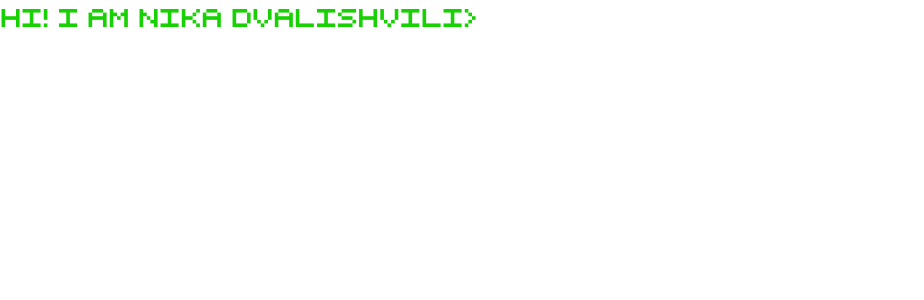
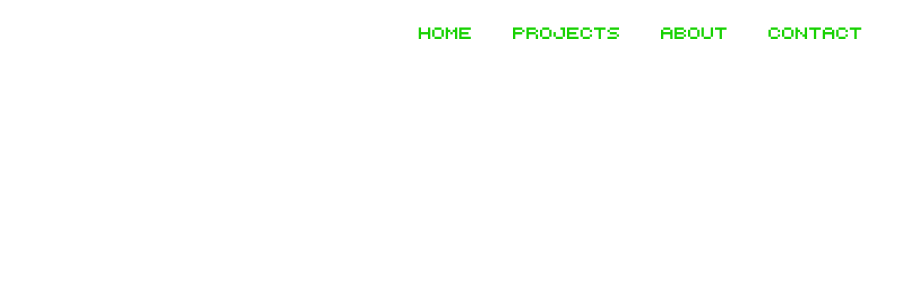
Before and after one commit to NikolozDvalishvili21/Portfolio, a React (Create React App) app in the folder portfolio/: page / in a window 1280 px wide. Shown: the top 300 px of the page, without its empty margins (0-924 px from the left). Built offline with nearby package versions, Linux system fonts and the light colour scheme.

Commit message:
navbar starting point

```diff
--- a/package.json
+++ b/package.json
@@ -5,6 +5,7 @@
   "dependencies": {
     "@emotion/react": "^11.11.4",
     "@emotion/styled": "^11.11.5",
-    "@mui/material": "^5.16.0"
+    "@mui/material": "^5.16.0",
+    "bootstrap": "^5.3.3"
   }
 }
--- a/portfolio/package.json
+++ b/portfolio/package.json
@@ -6,6 +6,7 @@
     "@testing-library/jest-dom": "^5.17.0",
     "@testing-library/react": "^13.4.0",
     "@testing-library/user-event": "^13.5.0",
+    "bootstrap": "^5.3.3",
     "react": "^18.3.1",
     "react-dom": "^18.3.1",
     "react-scripts": "5.0.1",
--- a/portfolio/src/App.js
+++ b/portfolio/src/App.js
@@ -1,5 +1,6 @@
 import "./App.css";
 import Home from "./pages/Home";
+import 'bootstrap/dist/css/bootstrap.min.css';
 
 function App() {
   return <>
--- a/portfolio/src/components/Navbar/index.jsx
+++ b/portfolio/src/components/Navbar/index.jsx
@@ -1,21 +1,32 @@
 import React from "react";
-import { ReactTyped } from "react-typed";
+// import { ReactTyped } from "react-typed";
+import "../Navbar/style.css"
 const Navbar = () => {
-  const [value, setValue] = React.useState("one");
+  // const [value, setValue] = React.useState("one");
 
-  const handleChange = (event, newValue) => {
-    setValue(newValue);
-  };
+  // const handleChange = (event, newValue) => {
+  //   setValue(newValue);
+  // };
   return (
     <>
-       <ReactTyped
+       {/* <ReactTyped
           strings={["Hi! I am Nika Dvalishvili"]}
           typeSpeed={100}
           backSpeed={20}
           cursorChar=">"
           showCursor={true}
           style={{fontFamily: 'retro', color: "#17D102", fontSize: "25px"}}
-        />
+        /> */}
+
+        <div className="navbar_content">
+          <div className="inner_content">
+            <a href="" className="home">Home</a>
+            <a href="" className="projects">Projects</a>
+            <a href="" className="about">About</a>
+            <a href="" className="contact">Contact</a>
+          </div>
+        </div>
+
     </>
   );
 };
--- a/portfolio/src/components/Navbar/style.css
+++ b/portfolio/src/components/Navbar/style.css
@@ -0,0 +1,22 @@
+.inner_content {
+  display: flex;
+  gap: 40px;
+  justify-content: center;
+  padding-top: 20px;
+}
+
+.home,
+.projects,
+.about,
+.contact {
+  color: #17d102;
+  text-decoration: none;
+  font-family: "retro";
+}
+
+.home:hover,
+.projects:hover,
+.about:hover,
+.contact:hover {
+    border-bottom: 3px solid #17d102;
+}
```
Also changed, not shown: portfolio/src/hooks/resize.jsx (added, +23 -0 lines), 2 other files (tests, documents, lock files or other folders).
